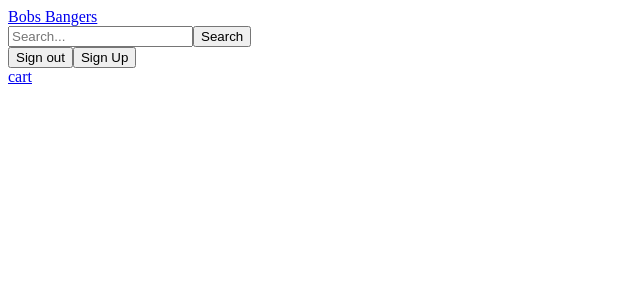
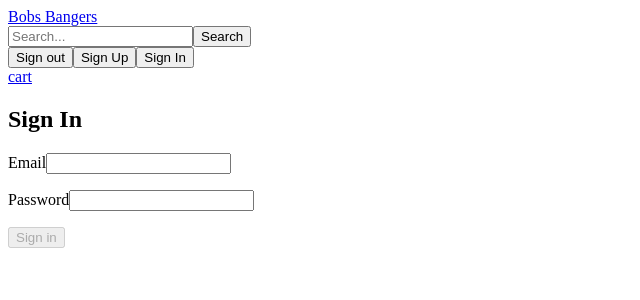
Before and after one commit to pkekkonen/music-webstore, a React (Vite) app: page /signin in a window 1280 px wide. Shown: the top 300 px of the page, without its empty margins (0-640 px from the left). Built offline with nearby package versions, Linux system fonts and the light colour scheme.

Commit message:
created SignIn component and basic functionality

```diff
--- a/src/components/Body.jsx
+++ b/src/components/Body.jsx
@@ -2,6 +2,7 @@ import ProductBrowse from "./ProductBrowse";
 import { Route, Routes } from "react-router-dom";
 import ViewProduct from "./ViewProduct";
 import SignUp from "./SignUp";
+import SignIn from "./SignIn";
 
 function Body() {
   return (
@@ -10,6 +11,7 @@ function Body() {
         <Route path="/" element={<ProductBrowse />} />
         <Route path="/products/:id" element={<ViewProduct />} />
         <Route path="/signup" element={<SignUp />} />
+        <Route path="/signin" element={<SignIn />} />
       </Routes>
     </>
   );
--- a/src/components/HeaderIcons.jsx
+++ b/src/components/HeaderIcons.jsx
@@ -10,6 +10,8 @@ const navigate = useNavigate()
       <div>
         <button onClick={onSignOut}>Sign out</button>
         <button onClick={()=>{navigate("/signup")}}>Sign Up</button>
+        <button onClick={()=>{navigate("/signin")}}>Sign In</button>
+
         <Link to="/cart">
           <div>cart</div>
         </Link>
--- /dev/null
+++ b/src/components/SignIn.jsx
@@ -0,0 +1,48 @@
+import { useContext, useState } from "react";
+import { UserContext } from "./Store";
+
+function SignIn() {
+  const userContext = useContext(UserContext);
+  const { signInUser } = userContext;
+  const [user, setUser] = useState({ email: "", password: "" });
+
+  function onChange(event) {
+    const name = event.target.name;
+    const value = event.target.value;
+
+    setUser({ ...user, [name]: value });
+  }
+  function onSignIn() {
+    signInUser(user);
+  }
+  function isValid() {
+    return Object.values(user).every((value) => value.trim() !== "");
+  }
+  return (
+    <div>
+      <h2>Sign In</h2>
+      <p>
+        <span>Email</span>
+        <input
+          type="email"
+          name="email"
+          value={user.email}
+          onChange={onChange}
+        />
+      </p>
+      <p>
+        <span>Password</span>
+        <input
+          type="password"
+          name="password"
+          value={user.password}
+          onChange={onChange}
+        />
+      </p>
+      <button disabled={!isValid()} onClick={onSignIn}>
+        Sign in
+      </button>
+    </div>
+  );
+}
+export default SignIn;
--- a/src/components/Store.jsx
+++ b/src/components/Store.jsx
@@ -19,8 +19,12 @@ function Store() {
   const [filters, setFilters]= useState([]);
   const navigate = useNavigate()
 
-function createUser(user){
-  console.log(user)
+function createUser(u){
+  console.log(u)
+  navigate("/")
+}
+function signInUser(u){
+  console.log(u)
   navigate("/")
 }
 
@@ -70,7 +74,7 @@ function onSetFilters(newFilters)
   }, [cart]);
   return (
     <>
-      <UserContext.Provider value={{ user, createUser }}>
+      <UserContext.Provider value={{ user, createUser,signInUser }}>
         <CartContext.Provider value={{ cart, addToCart }}>
           <ProductContext.Provider value={{ products }}>
             <SearchContext.Provider value={{ search, onSearch }}>
```
